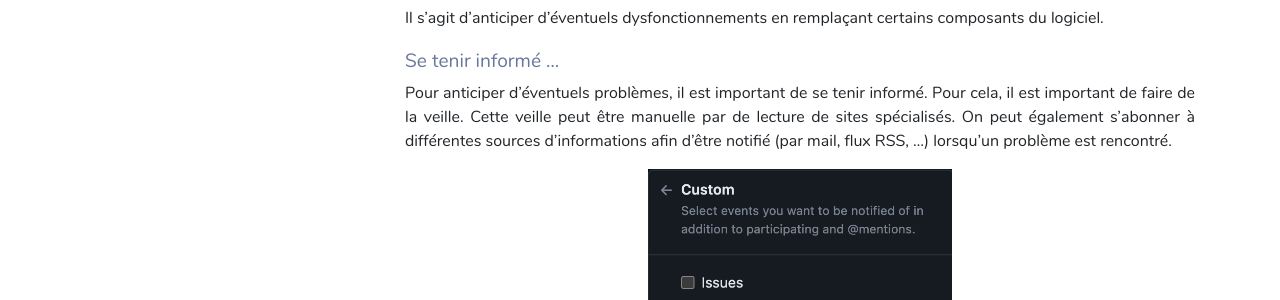
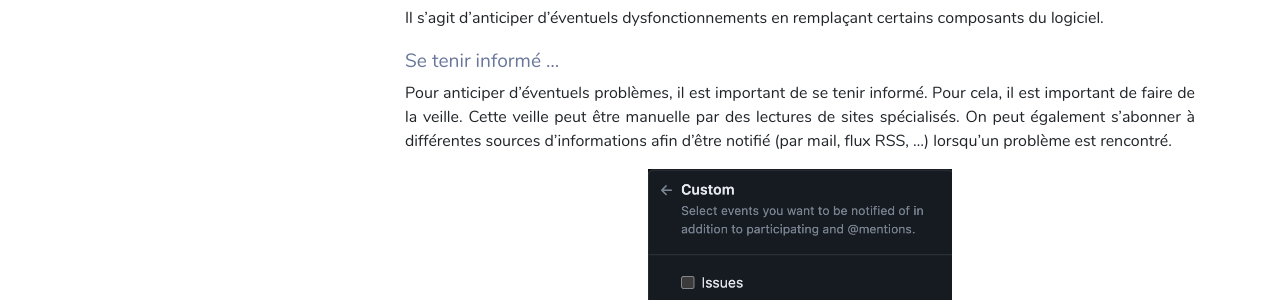
Before and after one commit to DEVmachine-fr/website, a Jekyll site: the page built from _posts/2023-03-28-maintenance-preventive-corrective.md, in a window 1280 px wide and 900 px high, scrolled down 1079 px. Shown: the part 178-478 px from the top of the window. Built offline with Jekyll 4.4.1, drawn with Linux system fonts in a browser that asks for light colours; nearby versions of some CDN libraries; some web fonts are replaced.

Commit message:
Update _posts/2023-03-28-maintenance-preventive-corrective.md
Co-authored-by: Olivier Boudet <olivier.boudet@devmachine.fr>

```diff
--- a/_posts/2023-03-28-maintenance-preventive-corrective.md
+++ b/_posts/2023-03-28-maintenance-preventive-corrective.md
@@ -56,7 +56,7 @@ Il s'agit d'anticiper d'éventuels dysfonctionnements en remplaçant certains co
 
 Pour anticiper d'éventuels problèmes, il est important de se tenir informé.
 Pour cela, il est important de faire de la veille.
-Cette veille peut être manuelle par de lecture de sites spécialisés.
+Cette veille peut être manuelle par des lectures de sites spécialisés.
 On peut également s'abonner à différentes sources d'informations afin d'être notifié (par mail, flux RSS, ...) lorsqu'un problème est rencontré.
 
 <img alt="Configuration des notifications sur un projet github" height="300" src="/assets/images/maintenance/github_notifications.png" title="Configuration des notifications sur un projet github"/>
```
